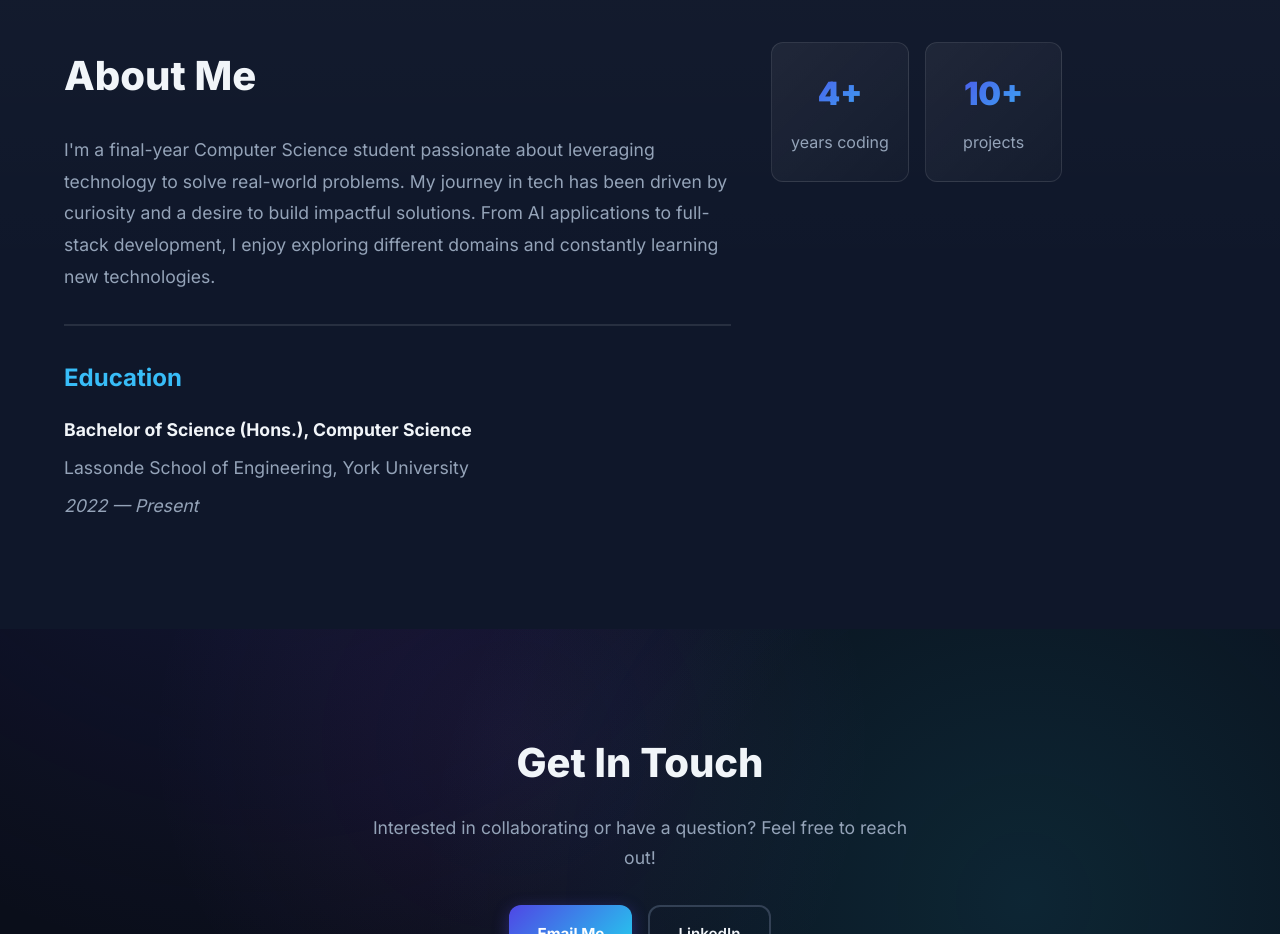
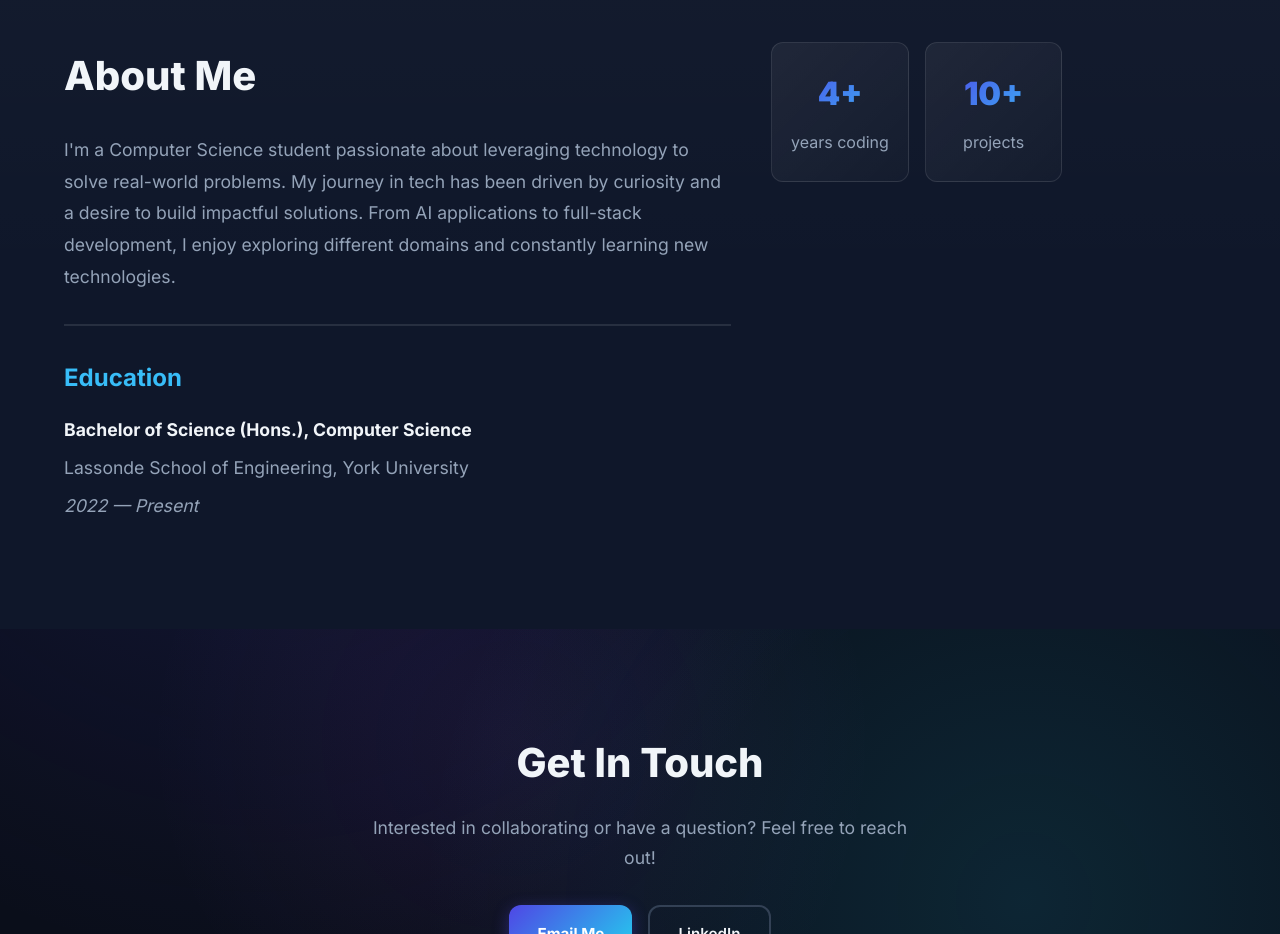
Before and after one commit to Devarsh05/Devarsh05.github.io, a plain HTML site: page index.html in a window 1280 px wide. Shown: the part 3740-4674 px from the top of the page. Drawn offline with Linux system fonts and the light colour scheme.

Commit message:
text change

```diff
--- a/index.html
+++ b/index.html
@@ -222,7 +222,7 @@
           <div>
             <h2>About Me</h2>
             <p>
-              I'm a final-year Computer Science student passionate about leveraging technology to solve real-world problems.
+              I'm a Computer Science student passionate about leveraging technology to solve real-world problems.
               My journey in tech has been driven by curiosity and a desire to build impactful solutions. From AI applications
               to full-stack development, I enjoy exploring different domains and constantly learning new technologies.
             </p>
```
